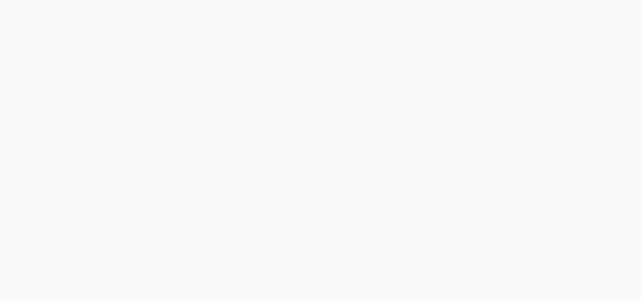
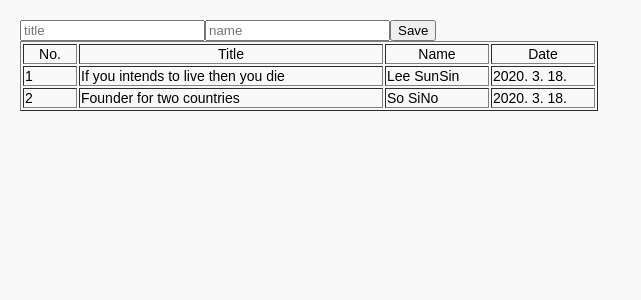
Before and after one commit to Lukuok/LearningReact, a React app: page /App3 in a window 1280 px wide. Shown: the top 300 px of the page, without its empty margins (0-641 px from the left). Built offline with nearby package versions, Linux system fonts and the light colour scheme.

Commit message:
study update

```diff
--- /dev/null
+++ b/src/board/App3.js
@@ -0,0 +1,113 @@
+import React, {Component} from 'react';
+
+class App3 extends Component {
+    state = {
+        maxNo: 3,
+        boards: [
+            {
+                brdno: 1,
+                brdwriter: 'Lee SunSin',
+                brdtitle: 'If you intends to live then you die',
+                brddate: new Date()
+            }, {
+                brdno: 2,
+                brdwriter: 'So SiNo',
+                brdtitle: 'Founder for two countries',
+                brddate: new Date()
+            }
+        ]
+    }
+
+    handleSaveData = (data) => {
+        this.setState({
+            boards: this
+                .state
+                .boards
+                .concat({
+                    brdno: this.state.maxNo++,
+                    brddate: new Date(),
+                    ...data
+                })
+        });
+    }
+
+    render() {
+        const {boards} = this.state;
+        // const list = boards.map(function(row){     return row.brdno + row.brdwriter ;
+        // });
+        return (
+            <div>
+                <BoardForm onSaveData={this.handleSaveData}/>
+                <table border="1">
+                    <tbody>
+                        <tr align="center">
+                            <td width="50">No.</td>
+                            <td width="300">Title</td>
+                            <td width="100">Name</td>
+                            <td width="100">Date</td>
+                        </tr>
+                        {boards.map(row => ((<BoardItem key={row.brdno} row={row}/>)))}
+                    </tbody>
+                </table>
+            </div>
+        );
+    }
+}
+
+class BoardItem extends Component {
+    render() {
+        return (
+            <tr>
+                <td>
+                    {this.props.row.brdno}
+                </td>
+                <td>
+                    {this.props.row.brdtitle}
+                </td>
+                <td>
+                    {this.props.row.brdwriter}
+                </td>
+                <td>
+                    {
+                        this
+                            .props
+                            .row
+                            .brddate
+                            .toLocaleDateString('ko-KR')
+                    }
+                </td>
+            </tr>
+        )
+    }
+}
+
+class BoardForm extends Component {
+    state = {}
+
+    handleChange = (e) => {
+        this.setState({
+            [e.target.name]: e.target.value
+        });
+    }
+
+    handleSubmit = (e) => {
+        e.preventDefault();
+        this
+            .props
+            .onSaveData(this.state);
+        this.setState({});
+    }
+
+    render() {
+        return (
+            <form onSubmit={this.handleSubmit}>
+                <input placeholder="title" name="brdtitle" onChange={this.handleChange}/>
+                <input placeholder="name" name="brdwriter" onChange={this.handleChange}/>
+                <button type="submit">Save</button>
+            </form>
+
+        )
+    }
+}
+
+export default App3;
--- a/src/board/BoardMain.js
+++ b/src/board/BoardMain.js
@@ -3,7 +3,7 @@ import {Route, BrowserRouter as Router } from 'react-router-dom';
 
 import App1 from './App1';
 import App2 from './App2';
-// import App3 from './App3';
+import App3 from './App3';
 // import App4 from './App4';
 // import App5 from './App5';
 // import App6 from './App6';
@@ -16,6 +16,7 @@ class BoardMain extends Component {
                     <Route exact path="/"     component={App1} />
                     <Route exact path="/App1" component={App1} />
                     <Route exact path="/App2" component={App2} />
+                    <Route exact path="/App3" component={App3} />
                 </div>
             </Router>
         );
```
